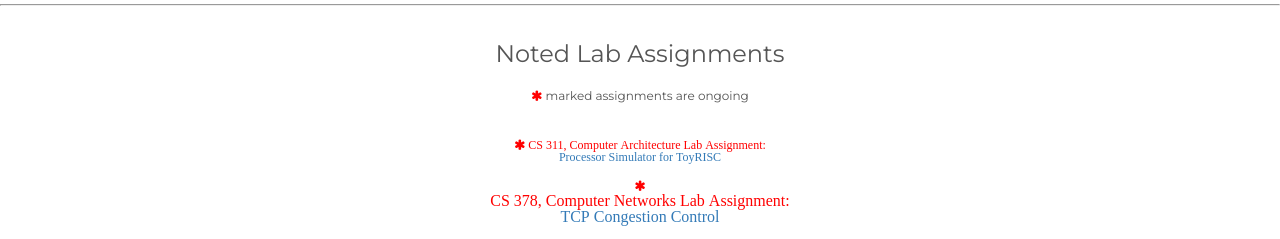
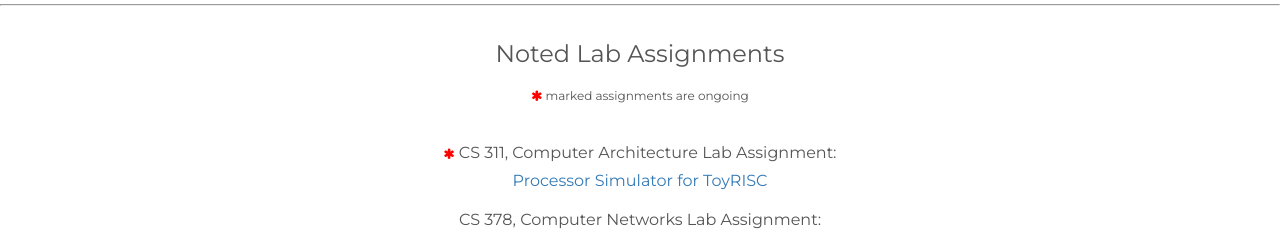
Before and after one commit to ksanu1998/new_profile, a plain HTML site: page index.html in a window 1280 px wide. Shown: the part 1000-1239 px from the top of the page. Drawn offline with nearby package versions, Linux system fonts and the light colour scheme.

Commit message:
Update index.html

```diff
--- a/index.html
+++ b/index.html
@@ -108,7 +108,7 @@
   <h3 class="margin">Noted Lab Assignments</h3>
   <div style="font: 12px Montserrat, sans-serif; color: #555555">  <i class="fa fa-asterisk" style="font-size:12px;color:red"> </i> marked assignments are ongoing </div>
     <br>
-    <p> <i class="fa fa-asterisk" style="font-size:12px;color:red"> CS 311, Computer Architecture Lab Assignment:<br>
+  <p> <i class="fa fa-asterisk" style="font-size:12px;color:red"> </i> CS 311, Computer Architecture Lab Assignment:<br>
       <a href="">Processor Simulator for ToyRISC</a>
     </p>
     <p>CS 378, Computer Networks Lab Assignment:<br>
```
